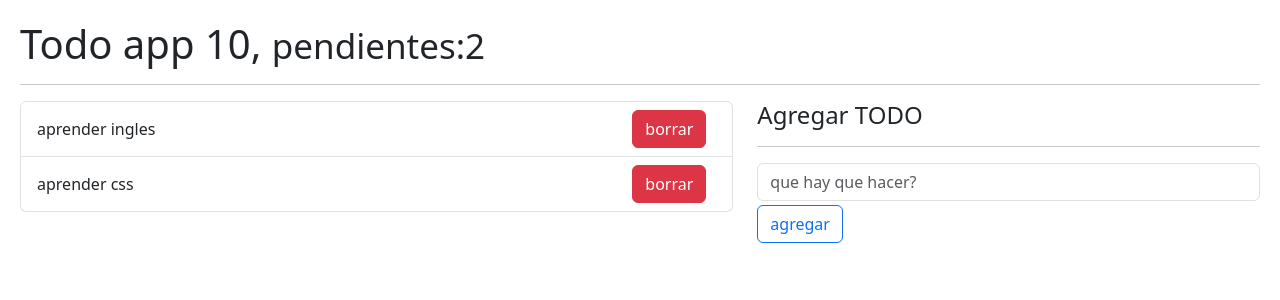
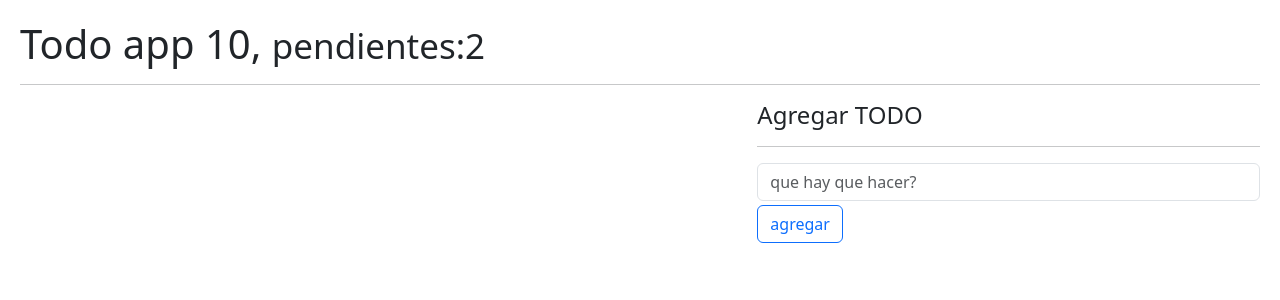
Before and after one commit to jafeth8/hookAppWithVite, a React (Vite) app: page / in a window 1280 px wide. Shown: the top 300 px of the page. Built offline with nearby package versions, Linux system fonts and the light colour scheme.

Commit message:
guardar y leer TODOS en localStorage
uso de la funcion init tercer parametro del hook useReducer

```diff
--- a/src/08-useReducer/TodoApp.jsx
+++ b/src/08-useReducer/TodoApp.jsx
@@ -1,3 +1,4 @@
+import { useEffect } from "react";
 import { useReducer } from "react"
 import { TodoAdd } from "./TodoAdd";
 
@@ -6,26 +7,28 @@
 
 
 const initialState=[
-    {
-        id:new Date().getTime(),
-        description:'aprender ingles',
-        done:false
-    },
-    {
-        id:new Date().getTime()*3,
-        description:'aprender css',
-        done:false
-    }
+
 ];
+
+const init = ()=>{
+    // json.parse de un elemento que no existe es null
+    return JSON.parse(localStorage.getItem('todos')) || [];
+};
 
 export const TodoApp = () => {
 
-  const [todos, dispatch] = useReducer(todoReducer,initialState);
+  const [todos, dispatch] = useReducer(todoReducer,initialState,init);
 
   const handleOnNewTodo = (e) =>{
     console.log(e);
     dispatch({type:'addTodo',payload:e});
   }
+
+  useEffect(() => {
+    localStorage.setItem('todos', JSON.stringify(todos));
+
+  },[todos])
+
 
   return (
     <>
```
